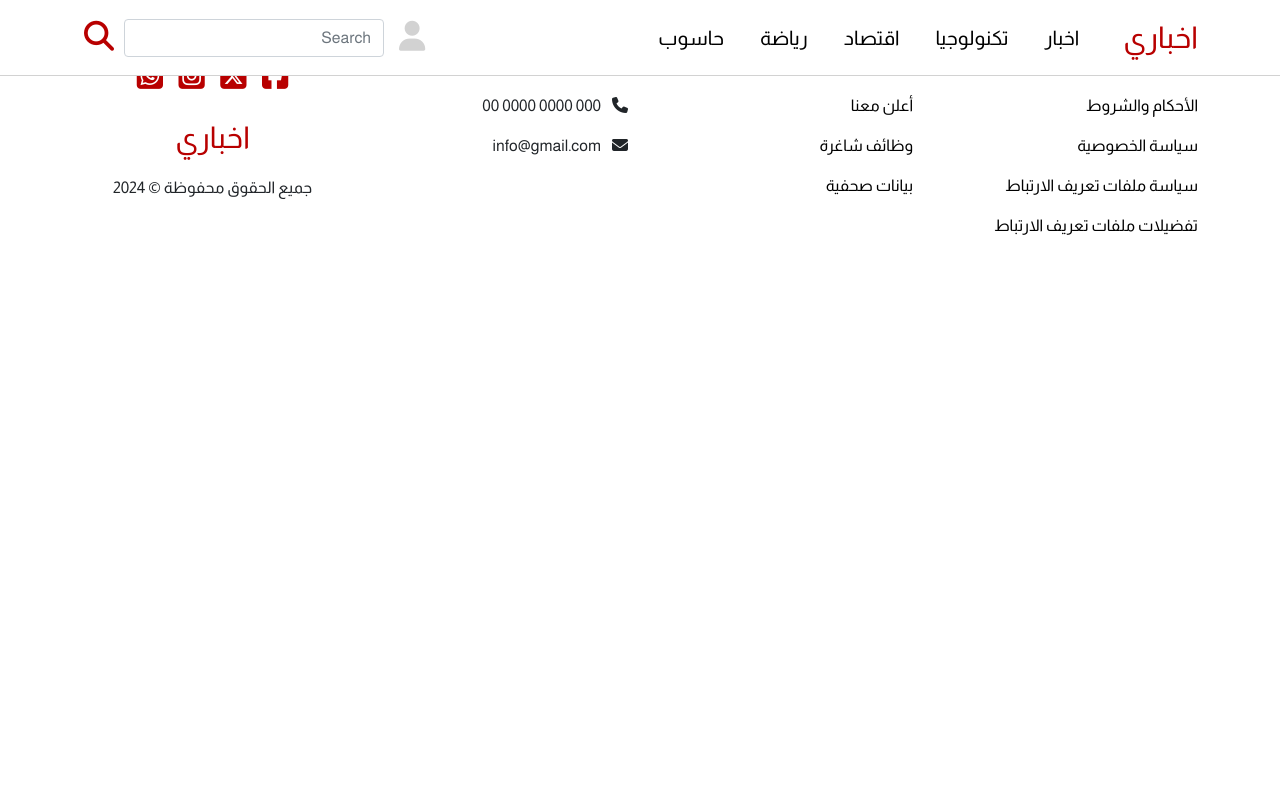
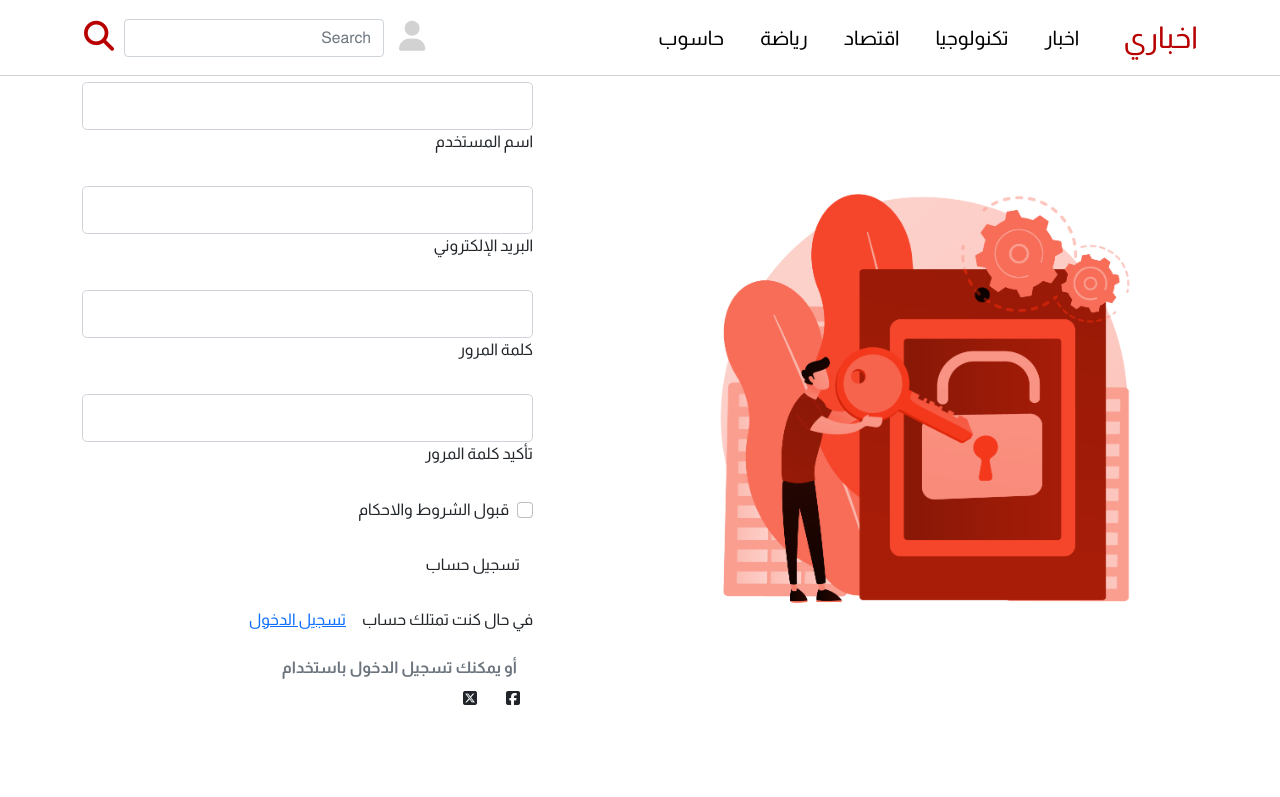
Before and after one commit to ASOMSJ/newsPage, a plain HTML site: page signup.html in a window 1280 px wide. Shown: the top 797 px of the page. Drawn offline with nearby package versions, Linux system fonts and the light colour scheme.

Commit message:
add signup page to website

```diff
--- a/signup.html
+++ b/signup.html
@@ -60,7 +60,59 @@
         </nav>
     </header>
 
-    <main></main>
+    <main>
+        <div class="container py-5  vh-100">
+            <div class="row d-flex align-items-center  justify-content-center h-100">
+                <div class="col-md-8 col-lg-7 col-xl-6">
+                    <img src="images/login.png" alt="login" class="img-fluid">
+                </div>
+                <div class="col-md-7 col-lg-5 col-xl-5 offset-xl-1">
+                    <form action="login.html">
+                        <div class="mb-4">
+                            <input type="username" id="username" class="form-control form-control-lg">
+                            <label for="username" class="form-label">اسم المستخدم</label>
+                        </div>
+                        <div class="mb-4">
+                            <input type="email" id="email" class="form-control form-control-lg">
+                            <label for="email" class="form-label">البريد الإلكتروني</label>
+                        </div>
+                        <div class="mb-4">
+                            <input type="password" id="password" class="form-control form-control-lg">
+                            <label for="password" class="form-label"> كلمة المرور </label>
+                        </div>
+                        <div class="mb-4">
+                            <input type="password" id="confirmpassword" class="form-control form-control-lg">
+                            <label for="confirmpassword" class="form-label">تأكيد كلمة المرور </label>
+                        </div>
+
+                        <div class="form-check mb-4 ">
+                            <input type="checkbox" id="acceptterms" name="acceptterms" class="form-check-input">
+                            <label for="acceptterms" class="form-check-label"> قبول الشروط والاحكام </label>
+                        </div>
+                        <button type="submit" class=" btn button"> تسجيل حساب</button>
+
+                    </form>
+                    <div class="d-flex mt-4">
+                        <p class="mb-0">في حال كنت تمتلك حساب</p>
+                        <a href="login.html" class="ms-3">تسجيل الدخول</a>
+                    </div>
+                    <div class="d-flex mt-4">
+                        <p class="fw-bold mx-3 mb-0 text-muted">
+                            أو يمكنك تسجيل الدخول باستخدام
+                        </p>
+                    </div>
+                    <div class="social-media-login">
+                        <a href="#" class="btn login-button" role="button">
+                            <i class="fa-brands fa-square-facebook"></i>
+                        </a>
+                        <a href="#" class="btn login-button" role="button">
+                            <i class="fa-brands fa-square-x-twitter"></i>
+                        </a>
+                    </div>
+                </div>
+            </div>
+        </div>
+    </main>
 
     <footer>
         <div class="container">
```
